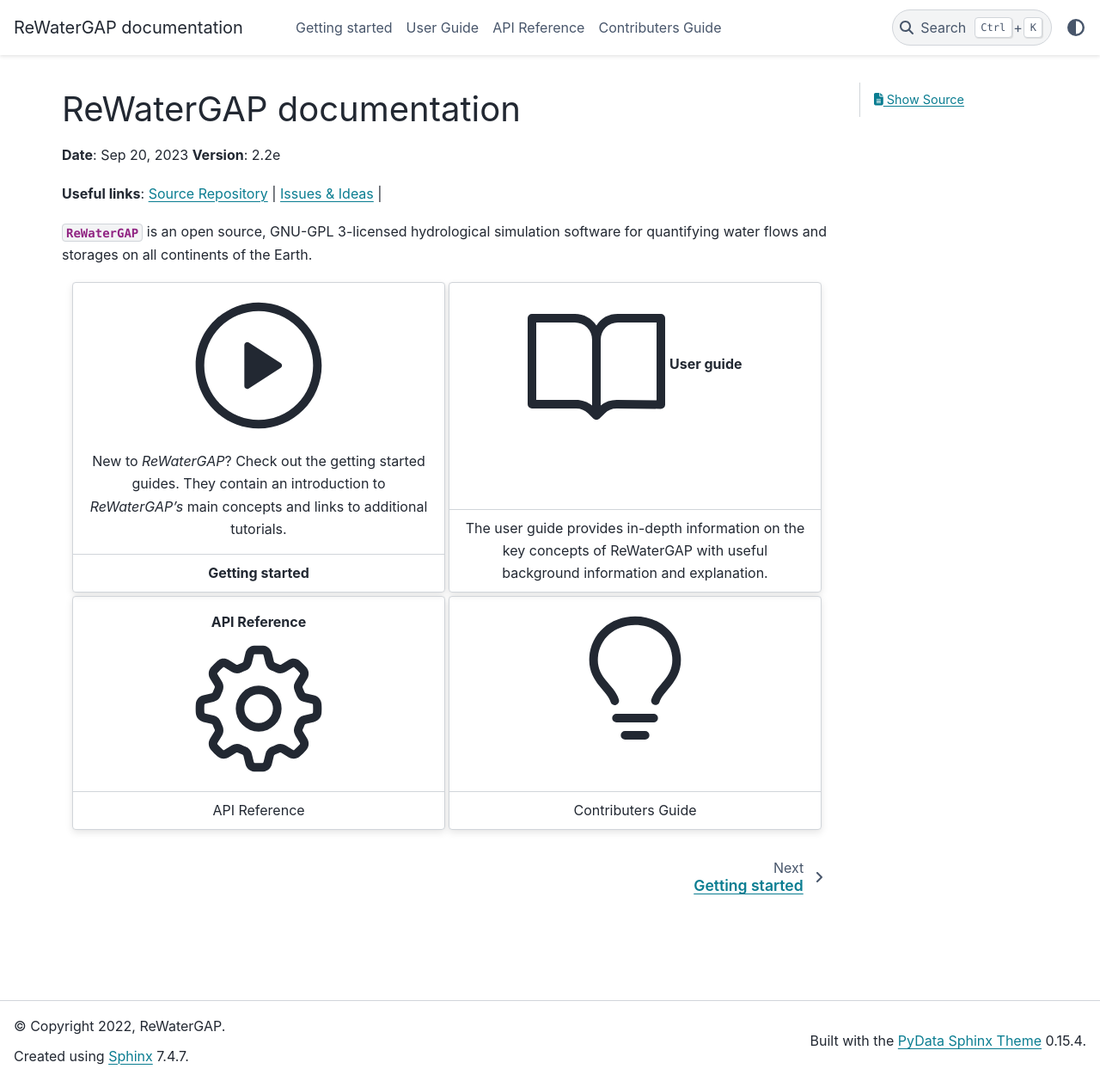
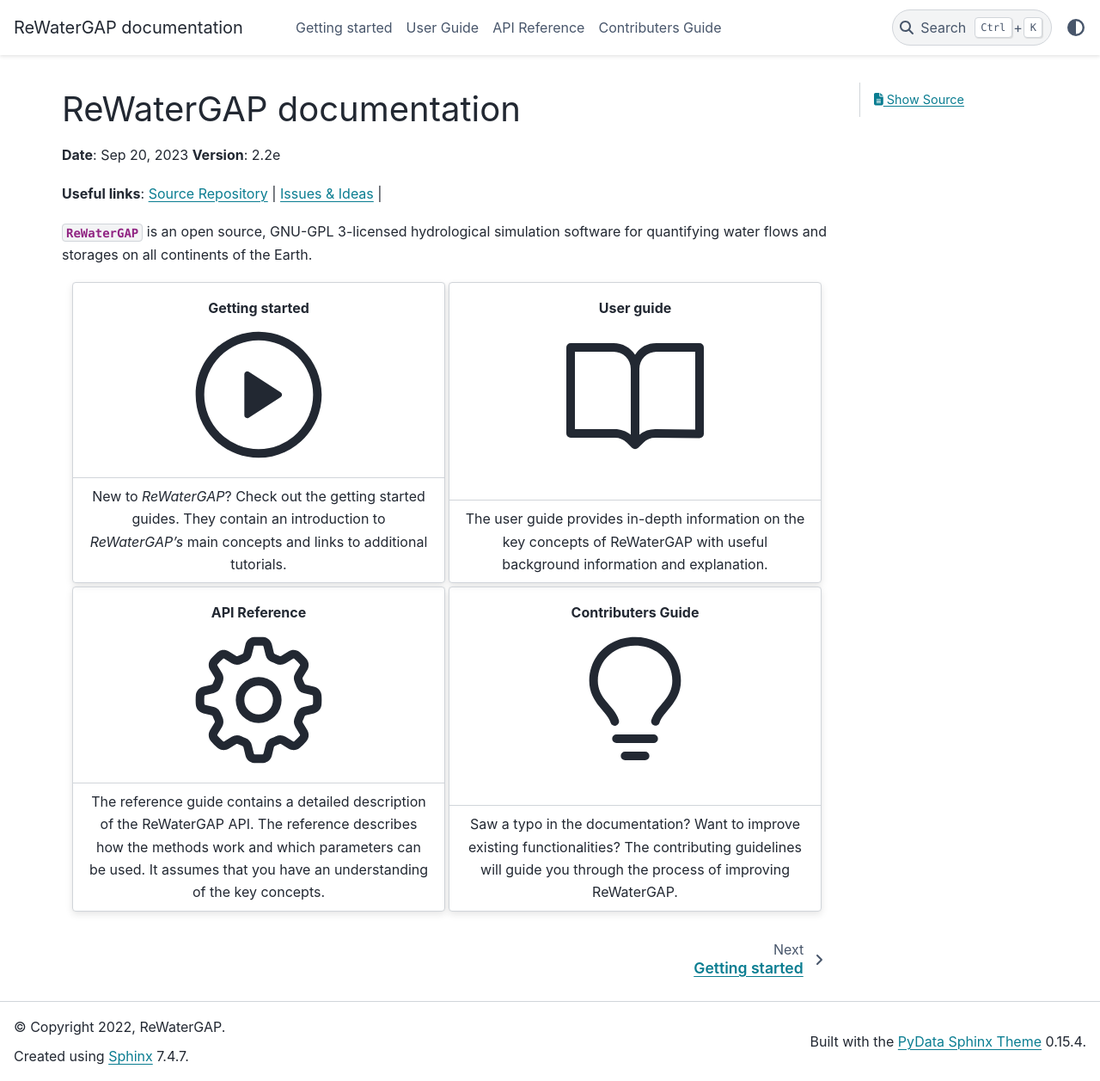
Before and after one commit to HydrologyFrankfurt/ReWaterGAP, a Sphinx documentation site: the page built from docs/index.rst, in a window 1280 px wide and 1257 px high. Shown: the whole window at 86% size. Built offline with Sphinx 7.4.7 and the PyData theme 0.15.4, drawn with Linux system fonts in a browser that asks for light colours.

Commit message:
Update index.rst

```diff
--- a/docs/index.rst
+++ b/docs/index.rst
@@ -17,26 +17,23 @@
 .. grid:: 2
     :gutter: 1
 
-    .. grid-item-card::
+    .. grid-item-card:: Getting started
         :text-align: center
         :link:  getting_started/index
         :link-type: ref
 
         :octicon:`play;10em`
-
+        +++
         New to *ReWaterGAP*? Check out the getting started guides. They contain an
         introduction to *ReWaterGAP's* main concepts and links to additional tutorials.
-        +++
-        **Getting started**
 
 
-    .. grid-item-card::
+    .. grid-item-card:: User guide
         :text-align: center
         :link:  user_guide/index
         :link-type: ref
 
         :octicon:`book;10em`
-        **User guide**
         +++
         The user guide provides in-depth information on the
         key concepts of ReWaterGAP with useful background information and explanation.
@@ -48,16 +45,20 @@
 
         :octicon:`gear;10em`
         +++
-        API Reference
+        The reference guide contains a detailed description of
+        the ReWaterGAP API. The reference describes how the methods work and which parameters can
+        be used. It assumes that you have an understanding of the key concepts.
 
-    .. grid-item-card::
+    .. grid-item-card:: Contributers Guide
         :text-align: center
         :link: contributers_guide/index
         :link-type: ref
 
         :octicon:`light-bulb;10em`
         +++
-        Contributers Guide
+        Saw a typo in the documentation? Want to improve
+        existing functionalities? The contributing guidelines will guide
+        you through the process of improving ReWaterGAP.
 
 
 
```
